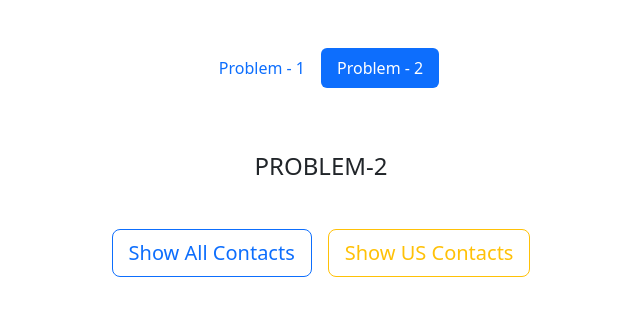
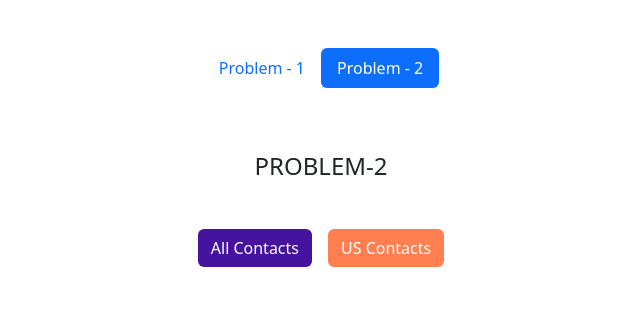
Before and after one commit to MdRahi99/Mediusware-React-Task, a React (Vite) app: page /problem-2 in a window 1280 px wide. Shown: the top 316 px of the page, without its empty margins (319-959 px from the left). Built offline with nearby package versions, Linux system fonts and the light colour scheme.

Commit message:
add required color in buttons

```diff
--- a/src/components/ModalButtons.jsx
+++ b/src/components/ModalButtons.jsx
@@ -1,13 +1,24 @@
 import React from 'react';
 
-const ModalButtons = ({selectedModal, openModal}) => {
+const ModalButtons = ({ openModal }) => {
+
   return (
     <div className="d-flex justify-content-center gap-3">
-            <button className={`btn btn-lg btn-outline-primary ${selectedModal === 'A' ? 'active' : ''}`} type="button" onClick={() => openModal('A')}>
-                {selectedModal === 'A' ? 'All Contacts' : 'Show All Contacts'}
+      <button
+        className={`btn btn-md text-white`}
+        type="button"
+        onClick={() => openModal('A')}
+        style={{ backgroundColor: '#46139f' }}
+      >
+        All Contacts
       </button>
-            <button className={`btn btn-lg btn-outline-warning ${selectedModal === 'B' ? 'active' : ''}`} type="button" onClick={() => openModal('B')}>
-                {selectedModal === 'B' ? 'US Contacts' : 'Show US Contacts'}
+      <button
+        className={`btn btn-md text-white`}
+        type="button"
+        onClick={() => openModal('B')}
+        style={{ backgroundColor: '#ff7f50' }}
+      >
+        US Contacts
       </button>
     </div>
   );
--- a/src/components/ModalOptions.jsx
+++ b/src/components/ModalOptions.jsx
@@ -1,23 +1,30 @@
 import React from 'react';
 
-const ModalOptions = ({selectedModal, openModal, closeModalA, closeModalB}) => {
+const ModalOptions = ({ selectedModal, openModal, closeModalA, closeModalB }) => {
     return (
         <div className="d-flex gap-4">
             <button
+                className={`btn btn-md text-white`}
                 type="button"
-                className={`btn btn-sm btn-outline-primary ${selectedModal === 'A' ? 'active' : ''}`}
                 onClick={() => openModal('A')}
+                style={{ backgroundColor: '#46139f' }}
             >
-                {selectedModal === 'A' ? 'All Contacts' : 'Show All Contacts'}
+                All Contacts
             </button>
             <button
+                className={`btn btn-md text-white`}
                 type="button"
-                className={`btn btn-sm btn-outline-warning ${selectedModal === 'B' ? 'active' : ''}`}
                 onClick={() => openModal('B')}
+                style={{ backgroundColor: '#ff7f50' }}
             >
-                {selectedModal === 'B' ? 'US Contacts' : 'Show US Contacts'}
+                US Contacts
             </button>
-            <button type="button" className="btn btn-sm btn-outline-secondary" onClick={selectedModal === 'A' ? closeModalA : closeModalB}>
+            <button
+                className={`btn btn-md`}
+                type="button"
+                onClick={() => openModal('C')}
+                style={{ backgroundColor: '#fff', borderColor: '#46139f' }}
+            >
                 Close
             </button>
         </div>
--- a/src/components/Problem-2.jsx
+++ b/src/components/Problem-2.jsx
@@ -107,7 +107,6 @@ const Problem2 = () => {
         <h4 className='text-center text-uppercase mb-5'>Problem-2</h4>
 
         <ModalButtons
-        selectedModal={selectedModal}
         openModal={openModal} />
 
         {(showModalA || showModalB || showModalC) && (
```
Lines whose indentation alone changed are shown as unchanged.
